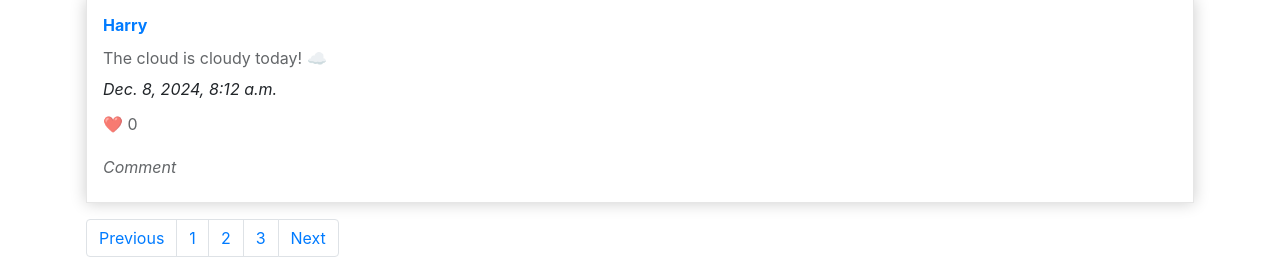
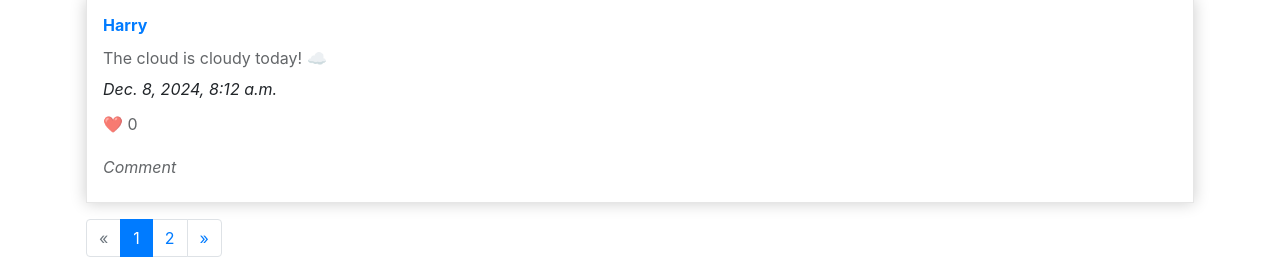
Before and after one commit to amirn003/project4, a Django app: page / in a window 1280 px wide. Shown: the part 2111-2384 px from the top of the page. Run offline with Django 3.2, Linux system fonts and the light colour scheme; data comes from the database, SQL or seed files in the repository; some libraries are stand-ins or nearby versions.

Commit message:
add pagination with bootstrap in index page

```diff
--- a/network/templates/network/index.html
+++ b/network/templates/network/index.html
@@ -17,16 +17,42 @@
       {% endfor %}
       <nav aria-label="Page navigation example">
         <ul class="pagination">
-          <li class="page-item"><a class="page-link" href="#">Previous</a></li>
-          <li class="page-item"><a class="page-link" href="#">1</a></li>
-          <li class="page-item"><a class="page-link" href="#">2</a></li>
-          <li class="page-item"><a class="page-link" href="#">3</a></li>
-          <li class="page-item"><a class="page-link" href="#">Next</a></li>
+          {% if posts.has_previous %}
+            <li class="page-item">
+              <a class="page-link" href="?page={{ posts.previous_page_number }}" aria-label="Previous">
+                <span aria-hidden="true">&laquo;</span>
+              </a>
+            </li>
+          {% else %}
+            <li class="page-item disabled">
+              <a class="page-link" href="#" aria-label="Previous">
+                <span aria-hidden="true">&laquo;</span>
+              </a>
+            </li>
+          {% endif %}
+          {% for num in posts.paginator.page_range %}
+            {% if posts.number == num %}
+              <li class="page-item active"><a class="page-link" href="#">{{ num }}</a></li>
+            {% elif num > posts.number|add:'-3' and num < posts.number|add:'3' %}
+              <li class="page-item"><a class="page-link" href="?page={{ num }}">{{ num }}</a></li>
+            {% endif %}
+          {% endfor %}
+          {% if posts.has_next %}
+            <li class="page-item">
+              <a class="page-link" href="?page={{ posts.next_page_number }}" aria-label="Next">
+                <span aria-hidden="true">&raquo;</span>
+              </a>
+            </li>
+          {% else %}
+            <li class="page-item disabled">
+              <a class="page-link" href="#" aria-label="Next">
+                <span aria-hidden="true">&raquo;</span>
+              </a>
+            </li>
+          {% endif %}
         </ul>
       </nav>
     </div>
   </div>
 
-
-
 {% endblock %}
```
